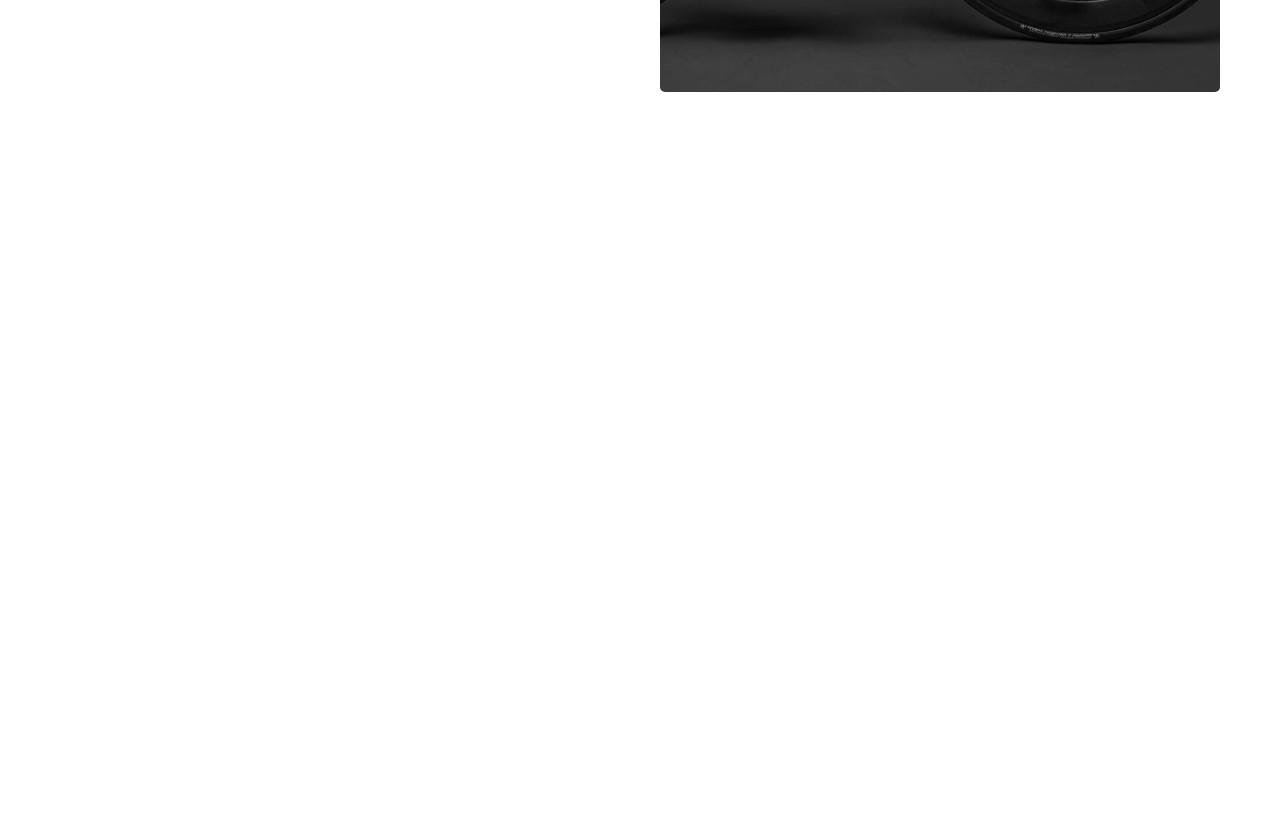
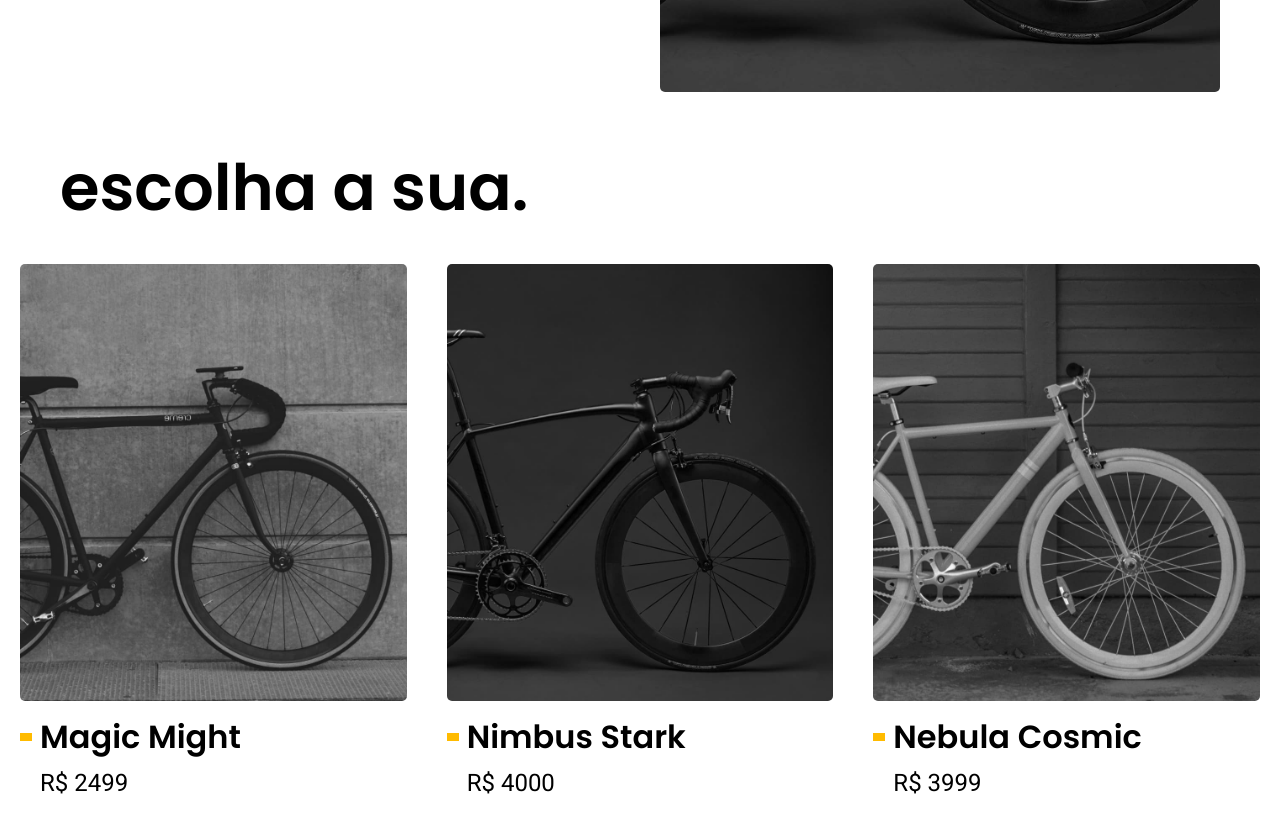
Before and after one commit to HiagoLima01/bikcraft-origamid, a plain HTML site: page index.html in a window 1280 px wide. Shown: the part 704-1536 px from the top of the page. Before the commit the page ends 1396 px from the top, so only its background shows below. Drawn offline with Linux system fonts and the light colour scheme.

Commit message:
lista de bicicletas da home page

```diff
--- /dev/null
+++ b/css/bicicletas/bicicletas_lista.css
@@ -0,0 +1,66 @@
+.bicicletas-lista{
+  padding-top: 60px;
+  padding-bottom: 120px;
+}
+
+.bicicletas-lista h1{
+  margin-bottom: 40px;
+}
+
+.bicicletas-lista ul{
+  display: flex;
+  gap: 40px;
+  padding: 0px 20px 20px 20px;
+  max-width: 1400px;
+  margin-left: auto;
+  margin-right: auto;
+  /*Ferramenta para criar o*/
+  overflow-x: auto;
+  -webkit-overflow-scrolling: touch;
+}
+
+.bicicletas-lista img{
+  margin-bottom: 16px;
+}
+
+.bicicletas-lista h3{
+  margin-bottom: 8px;
+  display: flex;
+  align-items: center;
+}
+
+.bicicletas-lista h3::before{
+  content: "";
+  height: 8px;
+  width: 12px;
+  display: inline-block;
+  margin-right: 8px;
+  background-color: #ffbb00;
+  transition: 0.3s;
+}
+.bicicletas-lista a:hover h3::before{
+  width: 24px;
+}
+
+.bicicletas-lista li{
+  min-width: 280px;
+}
+
+.bicicletas-lista li span{
+  margin-left: 20px;
+}
+
+
+.bicicletas-lista a{
+  display:block;
+}
+
+@media (max-width: 800px){
+  .bicicletas-lista{
+    padding-bottom: 60px;
+  }
+
+  .bicicletas-lista ul{
+    gap:20px;
+  }
+}
--- a/css/global/global.css
+++ b/css/global/global.css
@@ -9,6 +9,11 @@ body{
 img{
   max-width: 100%;
   display: block;
+
+}
+
+img[src$=".jpg"] {
+  border-radius: 5px;
 }
 
 a{
@@ -16,6 +21,12 @@ a{
   color: inherit;
 }
 
-h1, p{
+h1,h2, h3, h4, p{
   margin: 0px;
 }
+
+ul{
+  list-style: none;
+  margin: 0px;
+  padding: 0px;
+}
--- a/css/style.css
+++ b/css/style.css
@@ -5,5 +5,9 @@
 @import url(./utilidades/componentes.css);
 /*Header*/
 @import url(./global/header.css);
+
 /*Introdução do site*/
 @import url(./home/intro.css);
+
+/*Bicicletas*/
+@import url(./bicicletas/bicicletas_lista.css);
--- a/css/utilidades/componentes.css
+++ b/css/utilidades/componentes.css
@@ -12,9 +12,24 @@
  font-weight: 600;
 }
 
+.container{
+  max-width: 1200px;
+  box-sizing: border-box;
+  padding-left: 20px;
+  padding-right: 20px;
+  margin-left: auto;
+  margin-right: auto;
+}
+
 @media (max-width: 600px){
   .btn{
     padding: 12px 16px;
     font-size: 16px;
   }
+
+
+  p{
+    background-color: red;
+    font-size: 16px;
+  }
 }
--- a/index.html
+++ b/index.html
@@ -56,5 +56,37 @@
         </div>
       </div>
     </main>
+
+    <article class="bicicletas-lista">
+      <h1 class="font-1-64 container">escolha a sua<span class="ponto-amarelo font-1-64">.</span></h1>
+      <ul>
+        <li>
+          <a href="./bicicletas/magic.html">
+           <img src="./img/bicicletas/magic-home.jpg" alt="Bicileta preta">
+           <h3 class="font-1-32">Magic Might</h3>
+           <span class="font-2-24">R$ 2499</span>
+          </a>
+        </li>
+        <li>
+          <a href="./bicicletas/magic.html">
+           <img src="./img/bicicletas/nimbus-home.jpg" alt="Bicileta cinza">
+           <h3 class="font-1-32">Nimbus Stark</h3>
+           <span class="font-2-24">R$ 4000</span>
+          </a>
+        </li>
+        <li>
+          <a href="./bicicletas/magic.html">
+           <img src="./img/bicicletas/nebula-home.jpg" alt="Bicileta branca">
+           <h3 class="font-1-32">Nebula Cosmic</h3>
+           <span class="font-2-24">R$ 3999</span>
+          </a>
+        </li>
+
+      </ul>
+
+
+    </article>
+
+
   </body>
 </html>
```
